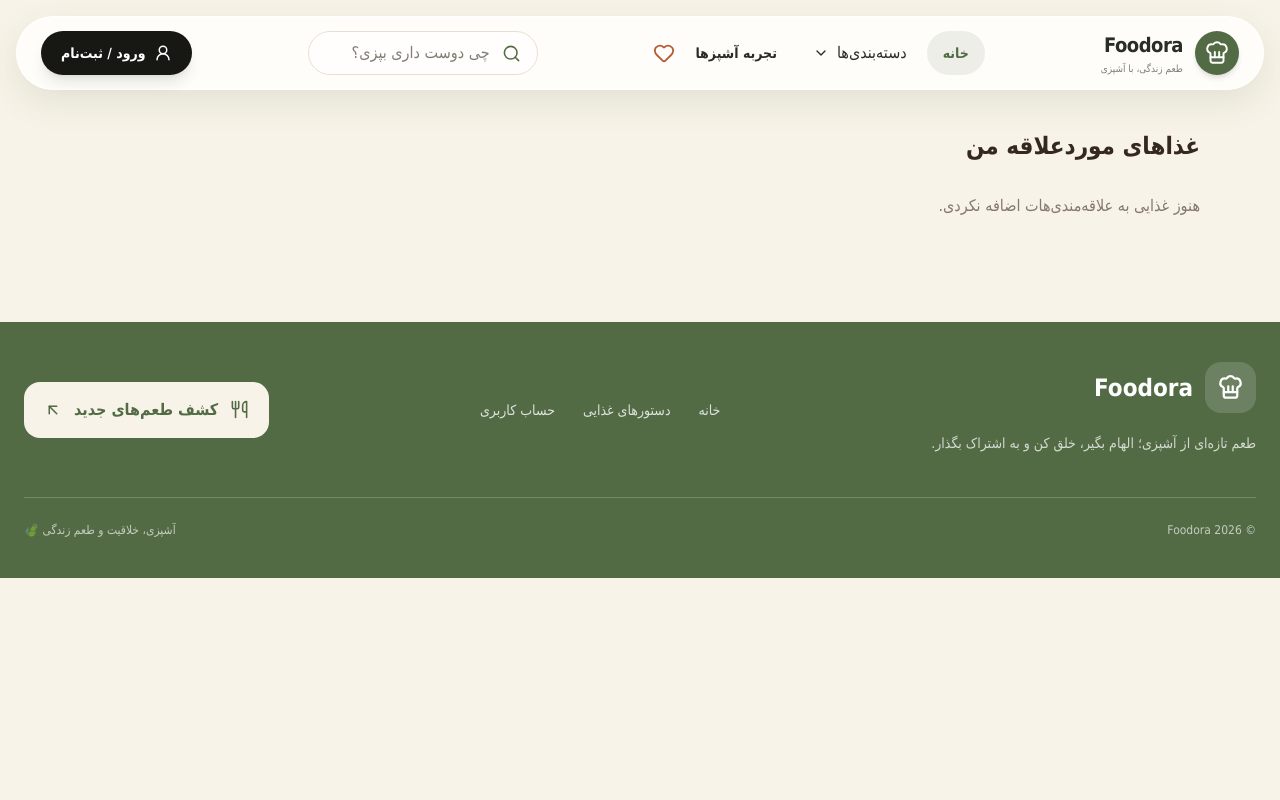
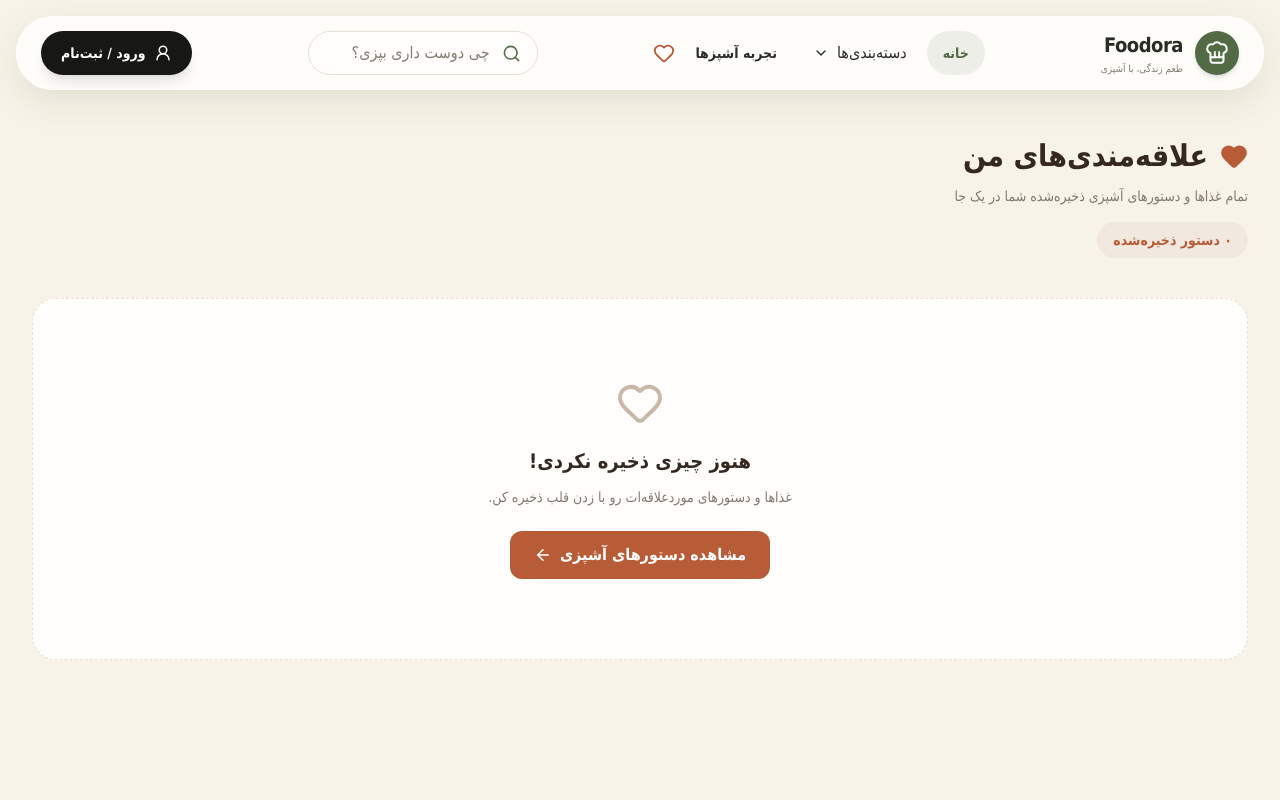
Before and after one commit to Safaeii/Foodora, a React (Vite) app: page /favorites in a window 1280 px wide. Shown: the top 800 px of the page. Built offline with nearby package versions, Linux system fonts and the light colour scheme.

Commit message:
Fix unified favorites count in header

```diff
--- a/package.json
+++ b/package.json
@@ -22,6 +22,7 @@
     "@types/react": "^19.3.0",
     "@types/react-dom": "^19.3.0",
     "@vitejs/plugin-react": "^6.1.2",
+    "madge": "^8.0.0",
     "oxlint": "^1.89.0",
     "typescript": "~7.0.2",
     "vite": "^8.3.5"
--- a/src/components/Header.tsx
+++ b/src/components/Header.tsx
@@ -44,8 +44,9 @@ export default function Header() {
     setSearch("");
     setIsOpen(false);
   }
-const { favorites } = useFavorites();
-const favoritesCount = favorites.length;
+const { favorites, communityFavorites } = useFavorites();
+
+const favoritesCount = favorites.length + communityFavorites.length;
   return (
     <header dir="rtl" className="sticky top-0 z-50 px-4 pt-4">
       <div className="mx-auto flex max-w-7xl items-center justify-between gap-4 rounded-full border border-white/80 bg-[#FFFEFC]/90 px-5 py-3 shadow-[0_12px_35px_rgba(62,66,43,0.10)] backdrop-blur-2xl lg:px-6">
--- a/src/pages/Favorites.tsx
+++ b/src/pages/Favorites.tsx
@@ -1,47 +1,160 @@
-import useFavorites from "../hooks/useFavorites";
+
 import { Link } from "react-router-dom";
+import {
+  Heart,
+  Trash2,
+  Clock3,
+  ChefHat,
+  ArrowLeft,
+} from "lucide-react";
+
+import { useFavorites } from "../context/FavoritesContext";
 
 function Favorites() {
-  const { favorites, removeFavorite } = useFavorites();
+  const {
+    allFavorites,
+    removeFavorite,
+    removeCommunityFavorite,
+  } = useFavorites();
+
+  function handleRemove(item: (typeof allFavorites)[number]) {
+    if (item.type === "meal") {
+      removeFavorite(item.data.idMeal);
+    } else {
+      removeCommunityFavorite(item.data.id);
+    }
+  }
 
   return (
-    <div dir="rtl" className="mx-auto max-w-6xl px-4 py-10">
-      <h1 className="mb-8 text-2xl font-bold text-[#352820]">
-        غذاهای موردعلاقه من
+    <main
+      dir="rtl"
+      className="mx-auto min-h-screen max-w-7xl px-4 py-12 md:px-8"
+    >
+      {/* Page Header */}
+      <div className="mb-10">
+        <div className="mb-3 flex items-center gap-3">
+          <Heart size={28} className="fill-[#B85C38] text-[#B85C38]" />
+
+          <h1 className="text-2xl font-black text-[#352820] md:text-3xl">
+            علاقه‌مندی‌های من
           </h1>
-      {favorites.length === 0 ? (
-  <p className="text-[#84786F]">
-    هنوز غذایی به علاقه‌مندی‌هات اضافه نکردی.
+        </div>
+
+        <p className="text-sm text-[#84786F]">
+          تمام غذاها و دستورهای آشپزی ذخیره‌شده شما در یک جا
         </p>
+
+        <span className="mt-4 inline-block rounded-full bg-[#F1E9DF] px-4 py-2 text-sm font-bold text-[#B85C38]">
+          {allFavorites.length.toLocaleString("fa-IR")} دستور ذخیره‌شده
+        </span>
+      </div>
+
+      {/* Empty State */}
+      {allFavorites.length === 0 ? (
+        <div className="flex flex-col items-center justify-center rounded-3xl border border-dashed border-[#E9DFD4] bg-[#FFFEFC] px-5 py-20 text-center">
+          <Heart size={48} className="mb-5 text-[#C9B9A9]" />
+
+          <h2 className="mb-3 text-xl font-bold text-[#352820]">
+            هنوز چیزی ذخیره نکردی!
+          </h2>
+
+          <p className="mb-6 text-sm text-[#84786F]">
+            غذاها و دستورهای موردعلاقه‌ات رو با زدن قلب ذخیره کن.
+          </p>
+
+          <Link
+            to="/community"
+            className="flex items-center gap-2 rounded-xl bg-[#B85C38] px-6 py-3 font-bold text-white transition hover:bg-[#98482B]"
+          >
+            مشاهده دستورهای آشپزی
+            <ArrowLeft size={18} />
+          </Link>
+        </div>
       ) : (
         <div className="grid grid-cols-1 gap-6 sm:grid-cols-2 lg:grid-cols-3">
-    {favorites.map((meal) => (
-      <div
-        key={meal.idMeal}
-        className="overflow-hidden rounded-2xl border border-[#E9DFD4] bg-[#FFFEFC]"
+          {allFavorites.map((item) => {
+            const isMeal = item.type === "meal";
+
+            const id = isMeal
+              ? item.data.idMeal
+              : item.data.id;
+
+            const title = isMeal
+              ? item.data.strMeal
+              : item.data.title;
+
+            const image = isMeal
+              ? item.data.strMealThumb
+              : item.data.image;
+
+            const link = isMeal
+              ? `/meals/${id}`
+              : `/community/recipes/${id}`;
+
+            return (
+              <article
+                key={`${item.type}-${id}`}
+                className="group overflow-hidden rounded-3xl border border-[#E9DFD4] bg-[#FFFEFC] transition hover:-translate-y-1 hover:shadow-xl"
               >
-        <Link to={`/meals/${meal.idMeal}`}>
+                {/* Image */}
+                <Link to={link} className="relative block h-56 overflow-hidden">
                   <img
-            src={meal.strMealThumb}
-            alt={meal.strMeal}
-            className="h-48 w-full object-cover"
+                    src={image}
+                    alt={title}
+                    className="h-full w-full object-cover transition duration-500 group-hover:scale-110"
                   />
-          <h2 className="p-4 font-bold text-[#352820]">
-            {meal.strMeal}
+
+                  <span className="absolute right-4 top-4 flex items-center gap-2 rounded-full bg-white/90 px-3 py-2 text-xs font-bold text-[#526B45]">
+                    {isMeal ? (
+                      <Heart size={14} />
+                    ) : (
+                      <ChefHat size={14} />
+                    )}
+
+                    {isMeal ? "غذای معمولی" : "دستور کاربران"}
+                  </span>
+                </Link>
+
+                {/* Information */}
+                <div className="p-5">
+                  <h2 className="mb-4 line-clamp-1 text-lg font-black text-[#352820]">
+                    {title}
                   </h2>
+
+                  {!isMeal && (
+                    <div className="mb-5 flex items-center gap-2 text-sm text-[#84786F]">
+                      <Clock3 size={16} />
+                      <span>
+                        {item.data.time.toLocaleString("fa-IR")} دقیقه
+                      </span>
+                    </div>
+                  )}
+
+                  <div className="flex items-center justify-between gap-3">
+                    <Link
+                      to={link}
+                      className="flex items-center gap-2 rounded-xl bg-[#526B45] px-4 py-3 text-sm font-bold text-white transition hover:bg-[#405536]"
+                    >
+                      مشاهده دستور
+                      <ArrowLeft size={16} />
                     </Link>
 
                     <button
-          onClick={() => removeFavorite(meal.idMeal)}
-          className="mb-4 mr-4 rounded-lg bg-[#B85C38] px-4 py-2 text-white"
+                      type="button"
+                      onClick={() => handleRemove(item)}
+                      aria-label="حذف از علاقه‌مندی‌ها"
+                      className="flex h-11 w-11 items-center justify-center rounded-xl bg-red-50 text-red-500 transition hover:bg-red-100"
                     >
-          حذف از علاقه‌مندی‌ها
+                      <Trash2 size={19} />
                     </button>
                   </div>
-    ))}
+                </div>
+              </article>
+            );
+          })}
         </div>
       )}
-    </div>
+    </main>
   );
 }
 
```
Also changed, not shown: 1 other file (tests, documents, lock files or other folders). Lines whose indentation alone changed are shown as unchanged.
